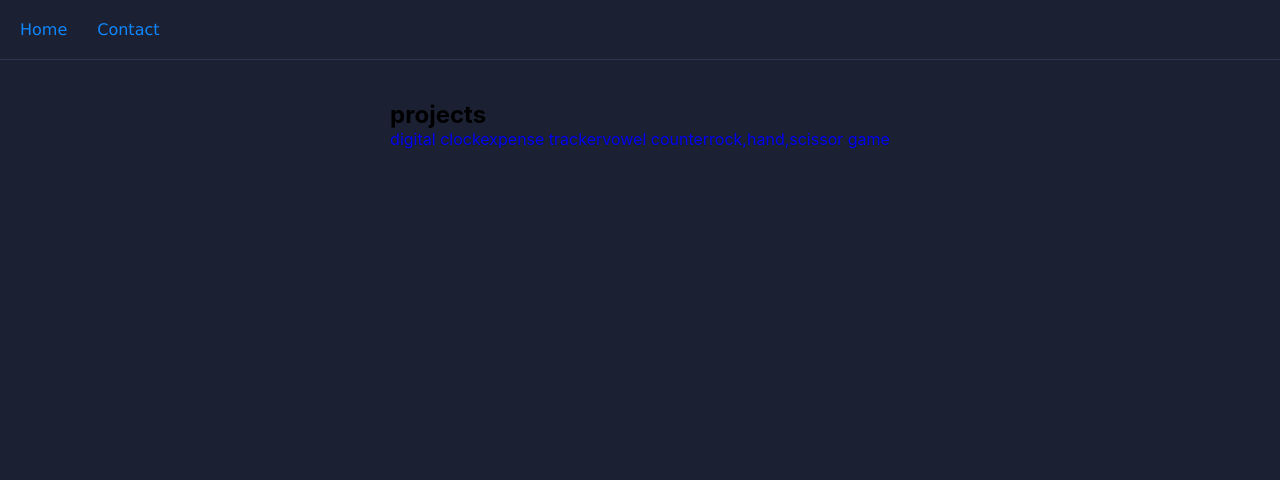
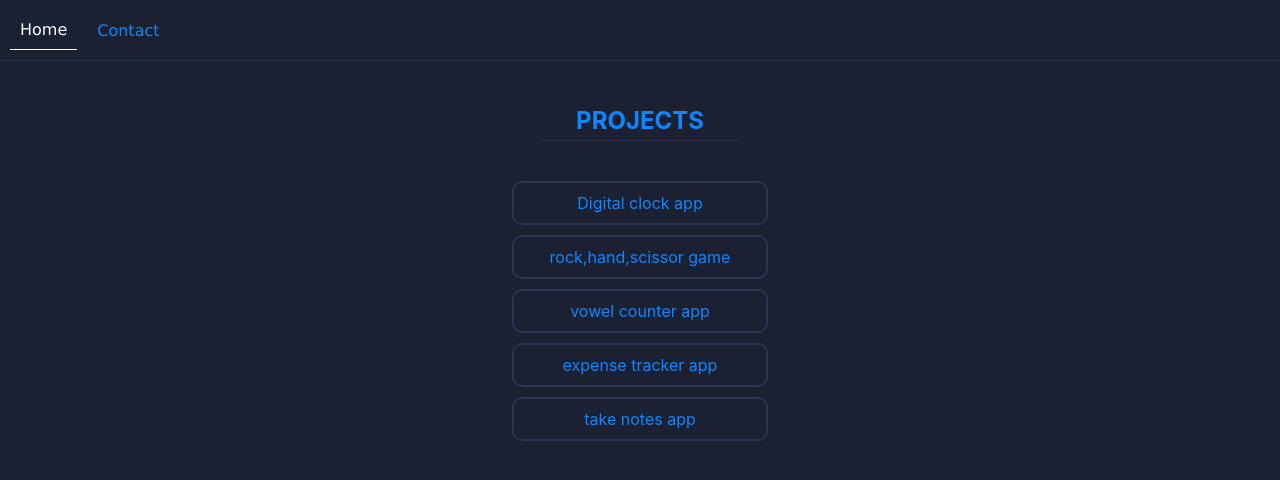
Before and after one commit to majid-hatami-maleki/mini-projects, a React (Create React App) app: page / in a window 1280 px wide. Shown: the top 480 px of the page. Built offline with nearby package versions, Linux system fonts and the light colour scheme.

Commit message:
strat digital clock project

```diff
--- a/src/components/header/Header.js
+++ b/src/components/header/Header.js
@@ -1,17 +1,64 @@
-import React from "react";
-import './header.css'
-import { Link,NavLink } from "react-router-dom";
+import React, { useContext } from "react";
+import "./header.css";
+import { overallContexts } from "../../contexts/overallContext";
+import { Link, NavLink } from "react-router-dom";
 export default function Header() {
+  const contexts = useContext(overallContexts);
   return (
     <header>
       <nav>
         <ul>
-          <li>
-            <NavLink to="/">Home</NavLink>
-          </li>
-          <li>
-            <NavLink to='/contact'>Contact</NavLink>
-          </li>
+          {contexts.homePage ? (
+            <li className="activePage">
+              <NavLink
+                to="/"
+                onClick={(e) => {
+                  contexts.setHomePage(true);
+                  contexts.contactPage(false);
+                }}
+              >
+                Home
+              </NavLink>
+            </li>
+          ) : (
+            <li>
+              <NavLink
+                to="/"
+                onClick={(e) => {
+                  contexts.setHomePage(true);
+                  contexts.contactPage(false);
+                }}
+              >
+                Home
+              </NavLink>
+            </li>
+          )}
+
+          {contexts.contactPage ? (
+            <li className="activePage">
+              <NavLink
+                to="/contact"
+                onClick={(e) => {
+                  contexts.setHomePage(false);
+                  contexts.setContactPage(true);
+                }}
+              >
+                Contact
+              </NavLink>
+            </li>
+          ) : (
+            <li>
+              <NavLink
+                to="/contact"
+                onClick={(e) => {
+                  contexts.setHomePage(false);
+                  contexts.setContactPage(true);
+                }}
+              >
+                Contact
+              </NavLink>
+            </li>
+          )}
         </ul>
       </nav>
     </header>
--- a/src/components/header/header.css
+++ b/src/components/header/header.css
@@ -34,3 +34,9 @@ header nav ul li{
 header nav ul li a{
     color: var(--primaryColor);
 }
+.activePage{
+    border-bottom: 1px solid white;
+}
+.activePage a{
+   color: white !important;
+}
--- /dev/null
+++ b/src/components/pages/EX-tracker/ExpenseTracker.js
@@ -0,0 +1,7 @@
+import React from 'react'
+
+export default function ExpenseTracker() {
+  return (
+    <div>ExpenseTracker</div>
+  )
+}
--- /dev/null
+++ b/src/components/pages/clock/DigitalClockApp.js
@@ -0,0 +1,7 @@
+import React from 'react'
+
+export default function DigitalClockApp() {
+  return (
+    <div>DigitalClockApp</div>
+  )
+}
--- a/src/components/pages/home/Home.js
+++ b/src/components/pages/home/Home.js
@@ -1,18 +1,27 @@
-import React from 'react'
-import './homePage.css'
-import { Link,navLink } from 'react-router-dom'
+import React from "react";
+import "./homePage.css";
+import { Link, NavLink } from "react-router-dom";
 export default function Home() {
   return (
-    <div>
-        <h2>projects</h2>
-        <ul>
-            <li>
-                <Link>digital clock</Link>
-                <Link>expense tracker</Link>
-                <Link>vowel counter</Link>
-                <Link>rock,hand,scissor game</Link>
-            </li>
-        </ul>
+    <div className="home-container">
+      <h2>projects</h2>
+      <ul className="home-apps-container">
+        <li>
+          <NavLink to="/clock">Digital clock app </NavLink>
+        </li>
+        <li>
+          <NavLink to="/clock">rock,hand,scissor game</NavLink>
+        </li>
+        <li>
+          <NavLink to="/vwc">vowel counter app</NavLink>
+        </li>
+        <li>
+          <NavLink to="/EXTracker">expense tracker app</NavLink>
+        </li>
+        <li>
+          <NavLink to="/noteP">take notes app</NavLink>
+        </li>
+      </ul>
     </div>
-  )
+  );
 }
--- a/src/components/pages/home/homePage.css
+++ b/src/components/pages/home/homePage.css
@@ -0,0 +1,44 @@
+.home-container{
+    width: 100%;
+    display: flex;
+    justify-content: center;
+    align-items: center;
+    flex-direction: column;
+    /*display flex*/
+    gap: 40px;
+}
+.home-container h2{
+    min-width: 200px;
+    text-align: center;
+    text-transform: uppercase;
+    color: var(--primaryColor);
+    border-bottom: 1px solid var(--secondaryColor);
+    padding: 5px;
+}
+.home-apps-container{
+    min-width: 30%;
+    display: flex;
+    justify-content: center;
+    align-items: center;
+    flex-direction: column;
+    /*display flex*/
+    gap: 10px;
+}
+.home-apps-container li{
+    width: 100%;
+    text-align: center;
+    background-color: transparent;
+    padding: 10px;
+    border-radius: 10px;
+    border: 2px solid var(--secondaryColor);
+    cursor: pointer;
+    transition: all 0.2s ease-out;
+}
+.home-apps-container li:hover{
+    background-color: var(--secondaryColor);
+}
+.home-apps-container li a{
+    color: var(--primaryColor);
+    display: block;
+
+}
--- /dev/null
+++ b/src/components/pages/notePad/NotePadApp.js
@@ -0,0 +1,7 @@
+import React from 'react'
+
+export default function NotePadApp() {
+  return (
+    <div>NotePadApp</div>
+  )
+}
--- /dev/null
+++ b/src/components/pages/rhsGame/RHSGame.js
@@ -0,0 +1,7 @@
+import React from 'react'
+
+export default function RHSGame() {
+  return (
+    <div>RHSGame</div>
+  )
+}
--- /dev/null
+++ b/src/components/pages/vowelCounter/VowelCounter.js
@@ -0,0 +1,7 @@
+import React from 'react'
+
+export default function VowelCounter() {
+  return (
+    <div>VowelCounter</div>
+  )
+}
--- a/src/contexts/overallContext.js
+++ b/src/contexts/overallContext.js
@@ -44,15 +44,25 @@ const contactUsObj = {
     },
   },
 };
-
 const resultDisplayHandler = function (elementName, elementContent, icon) {
   let elemName = elementName;
   let elemContent = elementContent;
   return `${elemName}__${elemContent} - copied to your clipboard`;
 };
 export default function OverallContextProvider({ children }) {
+  const [homePage, setHomePage] = useState(true);
+  const [contactPage, setContactPage] = useState(false);
   return (
-    <overallContexts.Provider value={{ contactUsObj, resultDisplayHandler }}>
+    <overallContexts.Provider
+      value={{
+        contactUsObj,
+        resultDisplayHandler,
+        homePage,
+        setHomePage,
+        contactPage,
+        setContactPage,
+      }}
+    >
       {children}
     </overallContexts.Provider>
   );
--- a/src/routes/Routers.js
+++ b/src/routes/Routers.js
@@ -2,12 +2,21 @@ import React from 'react'
 import { Route,Routes } from 'react-router-dom'
 import Home from './../components/pages/home/Home'
 import Contact from '../components/pages/contact/Contact'
-
+import DigitalClockApp from '../components/pages/clock/DigitalClockApp'
+import RHSGame from '../components/pages/rhsGame/RHSGame'
+import VowelCounter from '../components/pages/vowelCounter/VowelCounter'
+import ExpenseTracker from '../components/pages/EX-tracker/ExpenseTracker'
+import NotePadApp from '../components/pages/notePad/NotePadApp'
 export default function Routers() {
   return (
     <Routes>
         <Route index element={<Home/>}/>
         <Route path='/contact' element={<Contact/>} />
+        <Route path='/clock' element={<DigitalClockApp/>} />
+        <Route path='/rhs' element={<RHSGame/>} />
+        <Route path='/vwc' element={<VowelCounter/>} />
+        <Route path='/EXTracker' element={<ExpenseTracker/>} />
+        <Route path='/noteP' element={<NotePadApp/>} />
     </Routes>
   )
 }
```
